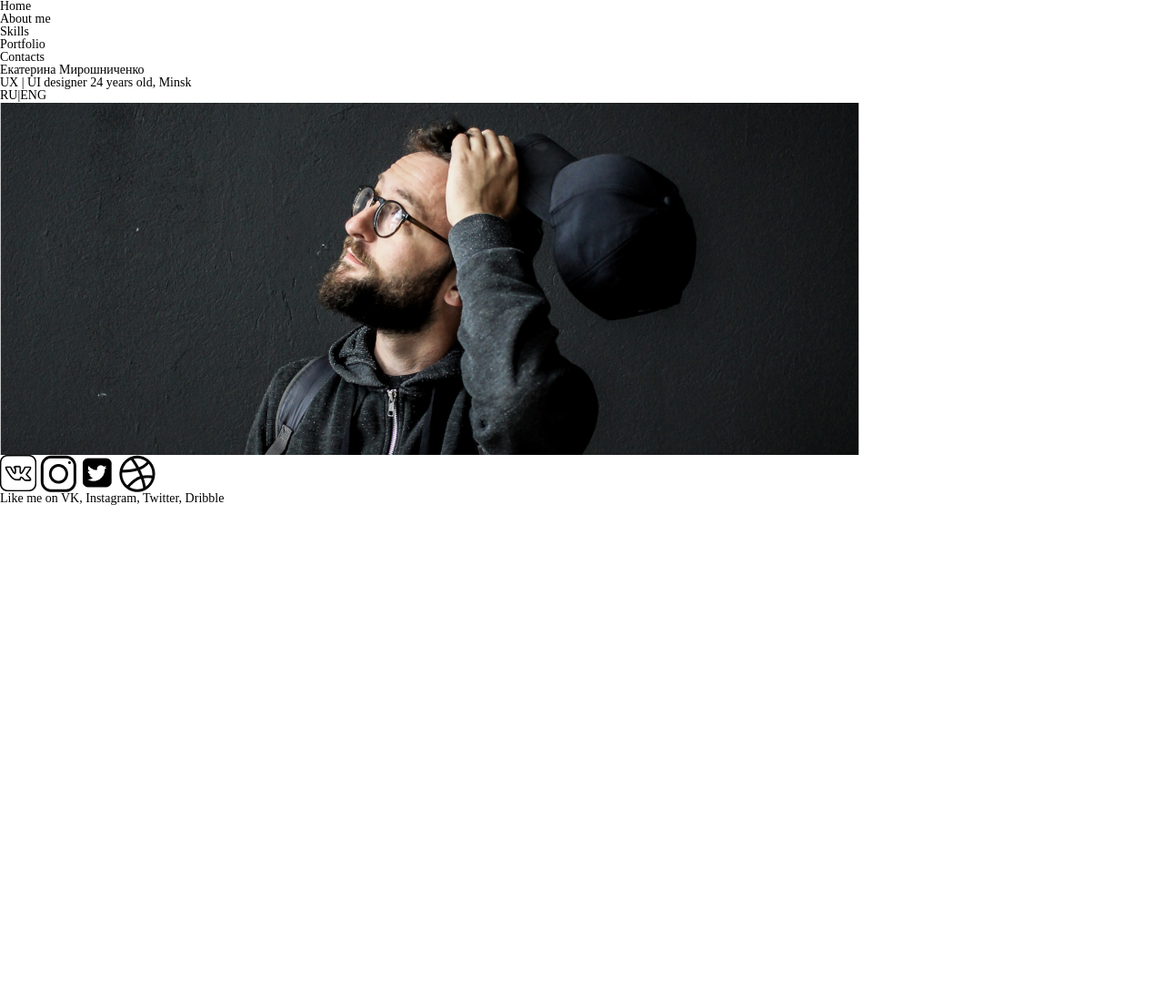
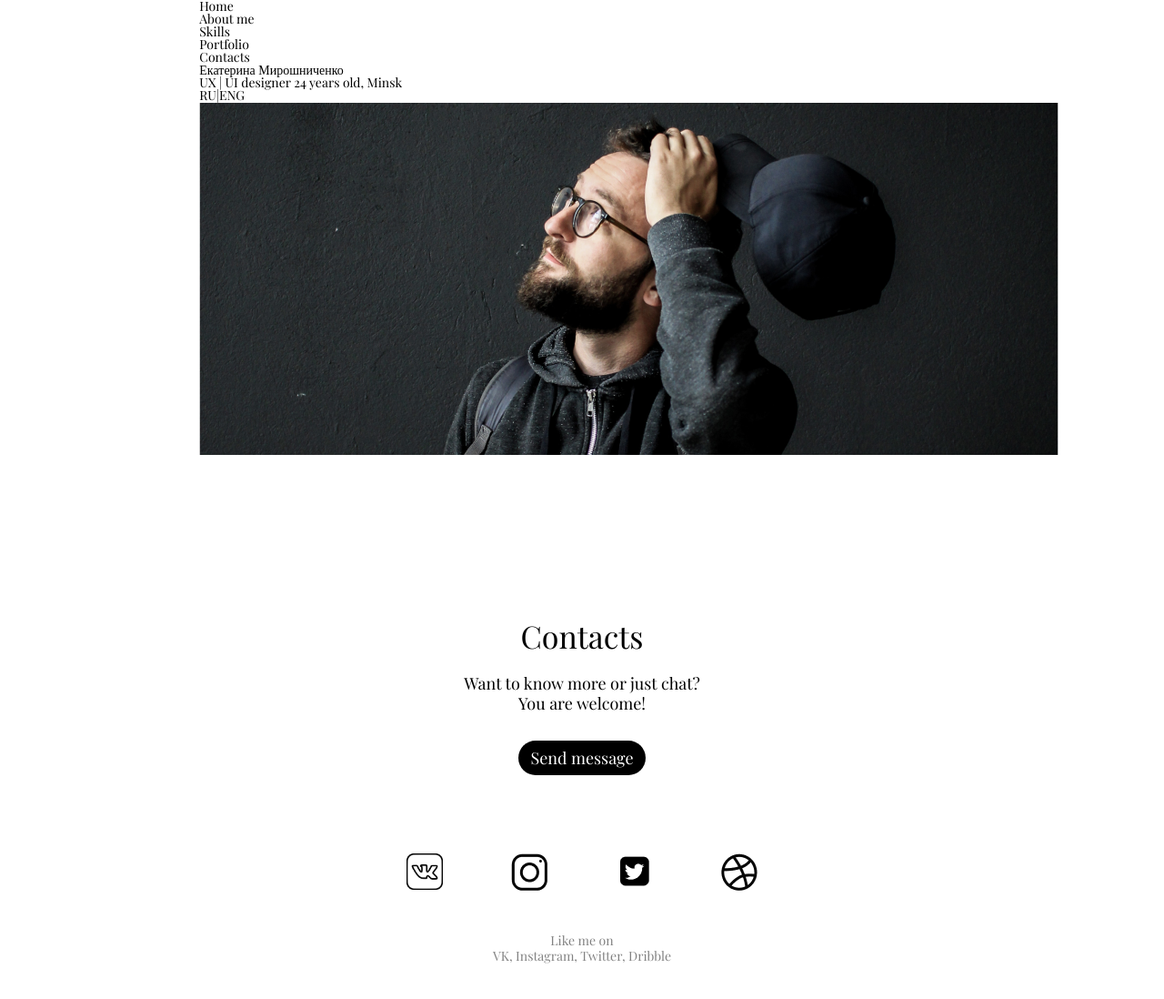
Before and after one commit to hunchoB/figma-card-site, a plain HTML site: page index.html in a window 1280 px wide. Shown: the whole page at 91% size. Before the commit the page ends 800 px from the top, so only its background shows below. Drawn offline with nearby package versions, Linux system fonts and the light colour scheme; a web font is replaced by a local one.

Commit message:
Made a site footer

```diff
--- a/index.html
+++ b/index.html
@@ -40,16 +40,25 @@
         <footer class="footer">
             <div class="container">
                 <div class="footer_box">
-                    <div class="contact_info"></div>
+                    <div class="contact_info">
+                        <div class="contact_title">
+                            <p>Contacts</p>
+                        </div>
+                        <div class="contact_sentence">Want to know more or just chat?<br>
+                            You are welcome!</div>
+                        <div class="contact_button"><a href="https://html5css.ru/edithtm/index.php" target="_blank">Send message</a></div>
+                    </div>
                     <div class="contact_links">
                         <a href="https://vk.com/id151459593" target="_blank"><img src="img/vk.png" width="40"
                                 height="40" alt="meInVK"></a>
-                        <a href="https://vk.com/away.php?to=https%3A%2F%2Finstagram.com%2Fmiroshnichenko.kate%3Figshid%3Dkhdo6suc48z5&cc_key=" target="_blank"><img src="img/instagram.png" alt="meInInstagram"></a>
-                        <a href="https://twitter.com/" target="_blank"><img src="img/twitter.png" width="40"
-                                height="40" alt="meInTwitter"></a>
-                        <a href="https://dribbble.com/" target="_blank"><img src="img/dribble.png"  alt="meInDribble"></a>
+                        <a href="https://www.instagram.com/miroshnichenko.kate/?igshid=khdo6suc48z5"
+                            target="_blank"><img src="img/instagram.png" alt="meInInstagram"></a>
+                        <a href="https://twitter.com/" target="_blank"><img src="img/twitter.png" width="40" height="40"
+                                alt="meInTwitter"></a>
+                        <a href="https://dribbble.com/" target="_blank"><img src="img/dribble.png"
+                                alt="meInDribble"></a>
                     </div>
-                    <div class="contact_text">Like me on
+                    <div class="contact_text">Like me on <br>
                         VK, Instagram, Twitter, Dribble</div>
 
                 </div>
--- a/styles/style.css
+++ b/styles/style.css
@@ -1,5 +1,3 @@
-/* font-family: 'Playfair Display', serif; */
-
 /* Nullify */
 * {
 	padding: 0;
@@ -91,3 +89,158 @@ h6 {
 }
 
 /* Nullify */
+
+body {
+	font-family: 'Playfair Display', serif;
+}
+
+.wrapper {
+	min-height: 100%;
+	overflow: hidden;
+	display: flex;
+	flex-direction: column;
+}
+
+.content {
+	flex: 1 1 auto;
+}
+
+.hi {}
+
+.container {
+	max-width: 65.74%;
+	margin: 0 auto;
+}
+
+.hi_box {}
+
+.hi_navigation {}
+
+.home {}
+
+.about {}
+
+.skills {}
+
+.portfolio {}
+
+.contacts {}
+
+.hi_aboutme {}
+
+.my_name {}
+
+.short_info {}
+
+.language {}
+
+.myimage {}
+
+.footer {}
+
+.footer_box {}
+
+.contact_info {}
+
+.contact_links {}
+
+.contact_text {}
+
+.wrapper {}
+
+.content {}
+
+.hi {}
+
+.container {}
+
+.hi_box {}
+
+.hi_navigation {}
+
+.home {}
+
+.about {}
+
+.skills {}
+
+.portfolio {}
+
+.contacts {}
+
+.hi_aboutme {}
+
+.my_name {}
+
+.short_info {}
+
+.language {}
+
+.myimage {}
+
+.footer {
+	background: white;
+	/* must be white */
+}
+
+.footer_box {
+	display: flex;
+	height: 622px;
+	/* height: 622px; in the maket */
+	flex-direction: column;
+	justify-content: center;
+	align-items: center;
+}
+
+.contact_info {}
+
+.contact_title {
+	font-size: 34px;
+	line-height: 42px;
+	text-align: center;
+	margin: 114px auto 20px auto;
+
+}
+
+.contact_sentence {
+	font-size: 18px;
+	line-height: 22px;
+	text-align: center;
+	margin-bottom: 30px;
+}
+
+.contact_button {
+	font-size: 14px;
+	text-align: center;
+	background-color: black;
+	padding: 8px 10px;
+	margin: 0px 60px;
+	border-radius: 50px;
+	margin-bottom: 86px;
+
+}
+
+.contact_button a {
+	font-size: 18px;
+	line-height: 22px;
+	text-align: center;
+	color: #FFFFFF;
+}
+
+.contact_links {
+	margin-bottom: 46px;
+
+}
+
+.contact_links a{
+	margin: 0 36px;
+
+}
+.contact_text {
+	font-size: 14px;
+	line-height: 17px;
+	text-align: center;
+
+	color: #828282;
+
+}
```
